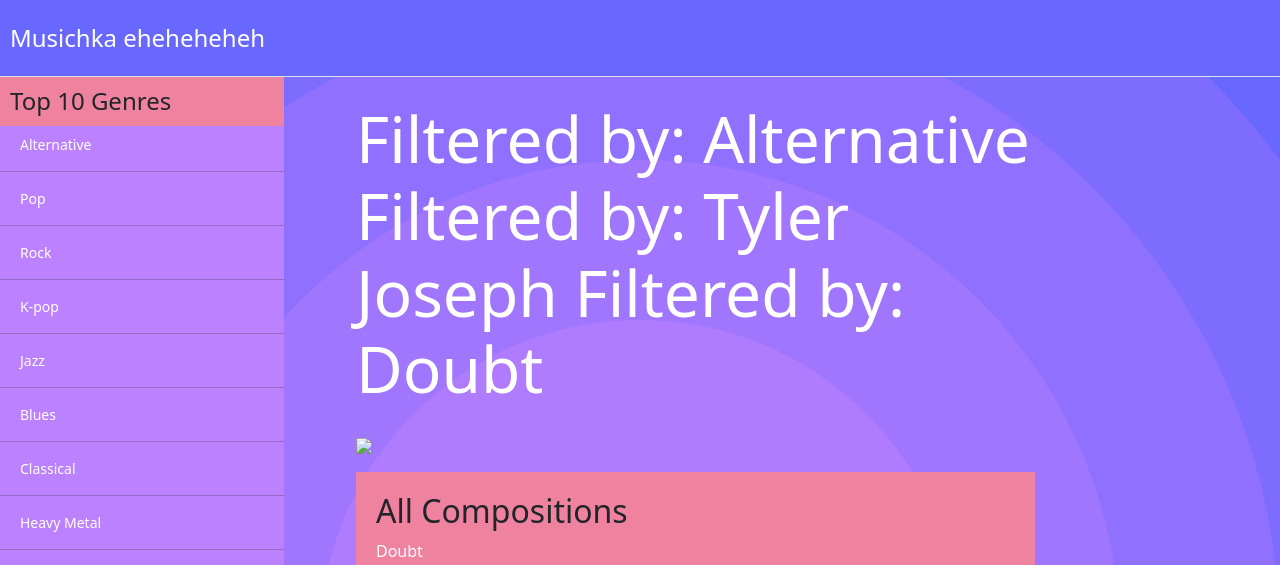
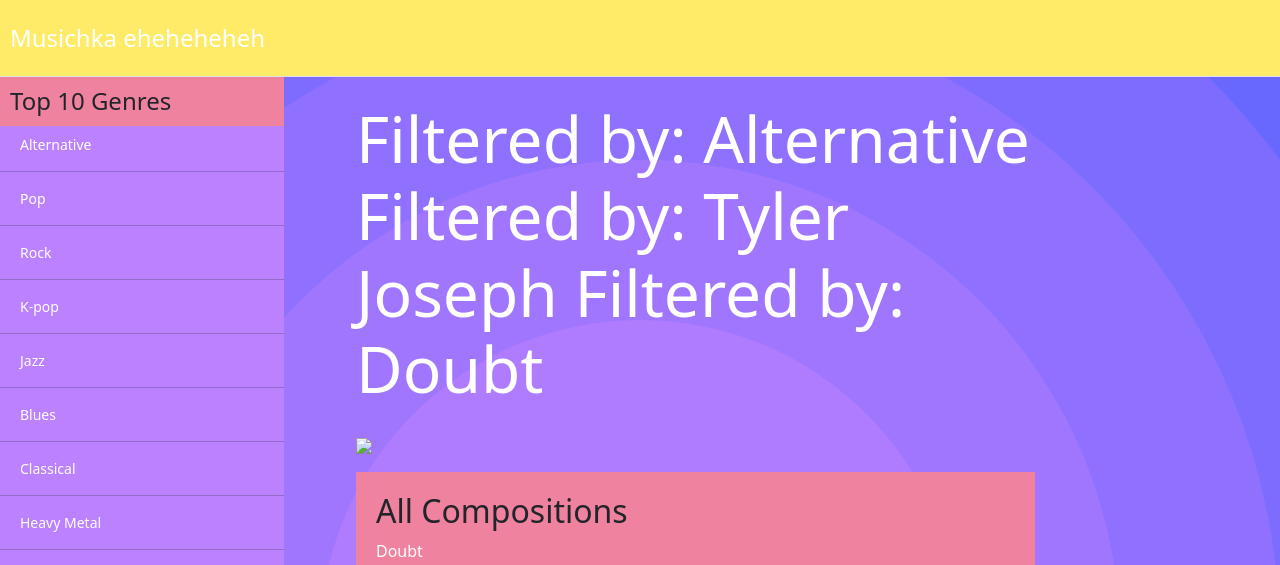
Before and after one commit to bl1nkker/django-music-asm, a Django app: template music_asm/templates/page.html in a window 1280 px wide. Shown: the top 565 px of the page. Run offline with Django 4.2, Linux system fonts and the light colour scheme; the template is opened without the code that fills it: values that come from a table or form of the project are taken from there, others are empty; data comes from the database, SQL or seed files in the repository; some libraries are stand-ins or nearby versions.

Commit message:
style: styling

```diff
--- a/music_asm/static/css/index.css
+++ b/music_asm/static/css/index.css
@@ -1,5 +1,5 @@
 :root{
-    --primary-color: #6868ff;
+    --primary-color: #ffeb68;
     --secondary-color: #bc81ff;
     --accent-color: rgb(238, 130, 159);
 }
--- a/music_asm/templates/page.html
+++ b/music_asm/templates/page.html
@@ -30,7 +30,5 @@ Main content
                 {% endfor %}
             </section>
         {% endif %}
-        {% else %}
-        {% include "content_main.html" %}
         {% endif %}
 {% endblock %}
```
